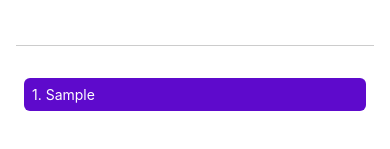
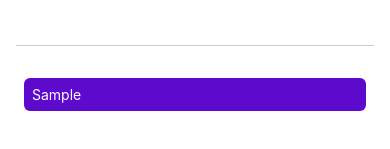
Before and after one commit to avionics18/react-native-crash-course, a React Native app: screen / in a window 390 px wide. Both pictures are taken after typing "Sample" into the empty fields and a click on the button "ADD GOAL". Shown: the part 153-302 px from the top of the page. Built offline with nearby package versions, Linux system fonts and the light colour scheme.

Commit message:
renderring list items - ScrollView and FlatList

```diff
--- a/App.js
+++ b/App.js
@@ -1,5 +1,13 @@
 import { useState } from "react";
-import { StyleSheet, Text, View, Button, TextInput } from "react-native";
+import {
+    StyleSheet,
+    Text,
+    View,
+    Button,
+    TextInput,
+    ScrollView,
+    FlatList,
+} from "react-native";
 
 export default function App() {
     const [enteredGoalText, setEneteredGoalText] = useState("");
@@ -9,7 +17,10 @@
         setEneteredGoalText(enteredText);
     }
     function addGoalHandler() {
-        setCourseGoals((prev) => [...prev, enteredGoalText]);
+        setCourseGoals((prev) => [
+            ...prev,
+            { text: enteredGoalText, id: Math.random().toString() },
+        ]);
     }
 
     return (
@@ -23,13 +34,18 @@
                 <Button title="Add Goal" onPress={addGoalHandler} />
             </View>
             <View style={styles.goalsContainer}>
-                {courseGoals.map((goal, index) => (
-                    <View key={goal} style={styles.goalItem}>
-                        <Text style={styles.goalItemText}>
-                            {index + 1}. {goal}
-                        </Text>
-                    </View>
-                ))}
+                <FlatList
+                    data={courseGoals}
+                    keyExtractor={(item, index) => item.id}
+                    renderItem={(itemData) => (
+                        <View style={styles.goalItem}>
+                            <Text style={styles.goalItemText}>
+                                {itemData.item.text}
+                            </Text>
+                        </View>
+                    )}
+                    alwaysBounceVertical={false}
+                />
             </View>
         </View>
     );
```
